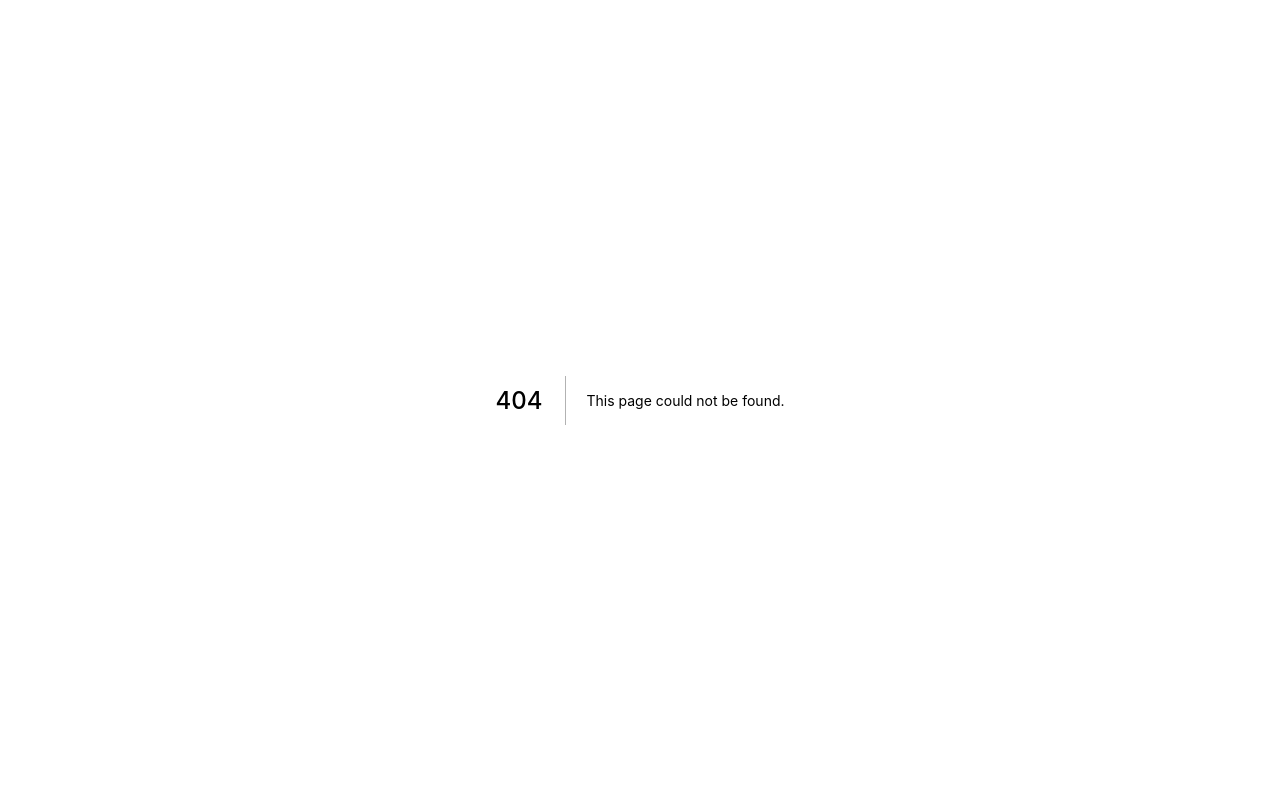
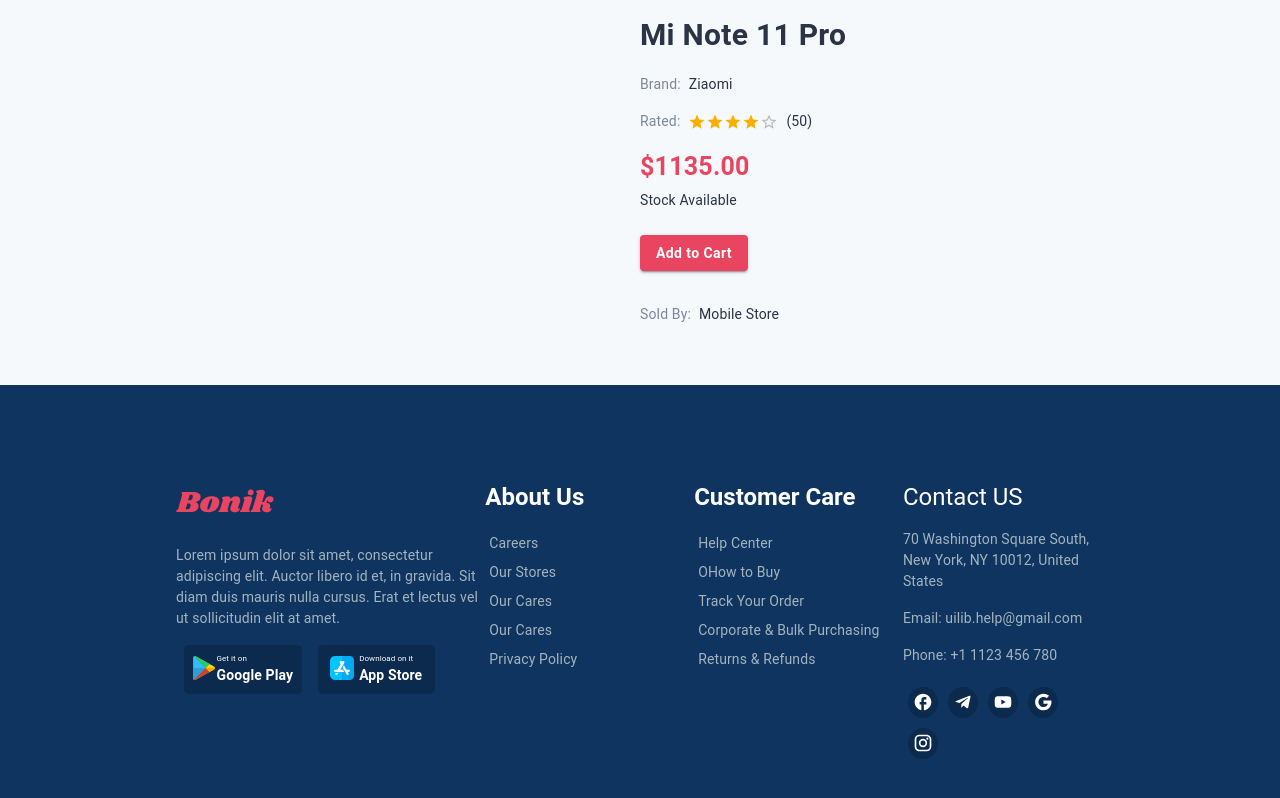
Before and after one commit to Soheil1400/shopSite, a Next.js app: page /product/1 in a window 1280 px wide. Before the commit this address had no page. Shown: the top 798 px of the page. Built offline with nearby package versions, Linux system fonts and the light colour scheme.

Commit message:
single product details add

```diff
--- /dev/null
+++ b/components/layout/layout.js
@@ -0,0 +1,14 @@
+import Footer from '../footer/footer'
+
+const Layout = ({children}) =>{
+    return(
+        <>
+          <main>
+              {children}
+          </main>
+          <Footer/>
+        </>
+    )
+}
+
+export default Layout
--- a/pages/_app.js
+++ b/pages/_app.js
@@ -1,7 +1,11 @@
 import '../styles/globals.css'
 
-function MyApp({ Component, pageProps }) {
-  return <Component {...pageProps} />
+import Layout from '../components/layout/layout'
+
+export default function MyApp({ Component, pageProps }) {
+  return (
+      <Layout>
+        <Component {...pageProps} />
+      </Layout>
+  )
 }
-
-export default MyApp
--- a/pages/index.js
+++ b/pages/index.js
@@ -1,10 +1,8 @@
-import Footer from "../components/footer/footer";
 
 export default function Home() {
   return (
     <div>
         Home
-      <Footer/>
     </div>
   )
 }
--- /dev/null
+++ b/pages/product/[productID].js
@@ -0,0 +1,99 @@
+import {styled} from "@mui/material/styles";
+import {Box, Button, Grid, IconButton, Rating, Typography} from "@mui/material";
+import AddIcon from '@mui/icons-material/Add';
+import HorizontalRuleIcon from '@mui/icons-material/HorizontalRule';
+
+const ProductID = () => {
+    const BoxCustom = styled(Box)({
+        display: 'flex',
+        flexDirection: 'column',
+        padding: '12px',
+        alignItems: 'center',
+        justifyContent: 'center',
+        maxWidth: '1200px',
+        margin: 'auto'
+    })
+    const RedButton = styled(Button)({
+        backgroundColor:'#E94560',
+        color:'#fff',
+        fontWeight:'bold',
+        fontSize:'14px',
+        textTransform: 'none',
+        '&:hover':{
+            backgroundColor:'#E94560',
+        }
+    })
+    const PMButton = styled(IconButton)({
+        backgroundColor:'#fff',
+        color:'#E94560',
+        fontWeight:'bold',
+        fontSize:'14px',
+        padding:'7px',
+        textTransform: 'none',
+        border:'1px solid #E94560',
+        boxShadow:'none',
+        borderRadius:'5px',
+        '&:hover':{
+            backgroundColor:'#E94560',
+            color:'#fff',
+        }
+    })
+    return (
+        <BoxCustom>
+            <Grid container>
+                <Grid item xs={12} sm={12} md={6}>
+
+                </Grid>
+                <Grid item xs={12} sm={12} md={6}>
+                    <Typography mb={2} color={'#2B3445'} fontWeight={'bold'} fontSize={'30px'}>
+                        Mi Note 11 Pro
+                    </Typography>
+                    <Grid mb={2}>
+                        <Typography component={'span'} variant={'body2'} color={'#7D879C'} fontSize={'14px'}>
+                            Brand:
+                        </Typography>
+                        <Typography ml={1} component={'span'} color={'#2B3445'} fontSize={'14px'}>
+                            Ziaomi
+                        </Typography>
+                    </Grid>
+                    <Grid sx={{display:'flex',alignItems:'center'}} mb={2}>
+                        <Typography mr={1} component={'span'} variant={'body2'} color={'#7D879C'} fontSize={'14px'}>
+                            Rated:
+                        </Typography>
+                        <Rating size={'small'} defaultValue={4} precision={1} />
+                        <Typography ml={1} component={'span'} color={'#2B3445'} fontSize={'14px'}>
+                            (50)
+                        </Typography>
+                    </Grid>
+                    <Grid mb={3}>
+                        <Typography mb={0.5} component={'h2'} color={'#E94560'} fontSize={'25px'} fontWeight={'bold'}>
+                            $1135.00
+                        </Typography>
+                        <Typography color={'#2B3445'} fontSize={'14px'}>
+                            Stock Available
+                        </Typography>
+                    </Grid>
+                    <Grid mb={4}>
+                        <RedButton variant="contained">Add to Cart</RedButton>
+                    </Grid>
+                    <Grid sx={{display:'none',alignItems:'center'}} mb={4}>
+                        <PMButton variant="contained"><HorizontalRuleIcon/></PMButton>
+                        <Typography component={'span'} m={2.5} fontSize={'20px'}>
+                            02
+                        </Typography>
+                        <PMButton variant="contained"><AddIcon/></PMButton>
+                    </Grid>
+                    <Grid mb={2}>
+                        <Typography component={'span'} variant={'body2'} color={'#7D879C'} fontSize={'14px'}>
+                            Sold By:
+                        </Typography>
+                        <Typography ml={1} component={'span'} color={'#2B3445'} fontSize={'14px'}>
+                            Mobile Store
+                        </Typography>
+                    </Grid>
+                </Grid>
+            </Grid>
+        </BoxCustom>
+    )
+}
+export default ProductID
--- a/pages/vendor/dashboard/index.js
+++ b/pages/vendor/dashboard/index.js
@@ -9,7 +9,6 @@ import PaperPay from "./paperPay";
 import VendorTitle from "../vendorTitle";
 import {useState} from "react";
 import {useRouter} from "next/router";
-import Footer from "../../../components/footer/footer";
 
 const Dashboard = () => {
     const [menu,setMenu] = useState(false)
@@ -56,7 +55,6 @@ const Dashboard = () => {
                     </Grid>
                 </Grid>
             </BoxCustom>
-            <Footer/>
         </>
     )
 }
--- a/pages/vendor/orders/index.js
+++ b/pages/vendor/orders/index.js
@@ -9,7 +9,6 @@ import VendorDrawer from "../vendorDrawer";
 import PaginationCustom from "../../../components/pagination/pagination";
 import VendorTitle from "../vendorTitle";
 import {useRouter} from "next/router";
-import Footer from "../../../components/footer/footer";
 
 const Orders = () => {
     const matches = useMediaQuery('(min-width:800px)');
@@ -72,7 +71,6 @@ const Orders = () => {
                     </Grid>
                 </Grid>
             </BoxCustom>
-            <Footer/>
         </>
 
     )
```
Also changed, not shown: pages/product/index.js (added, +10 -0 lines), pages/vendor/vendorMenu.js.
